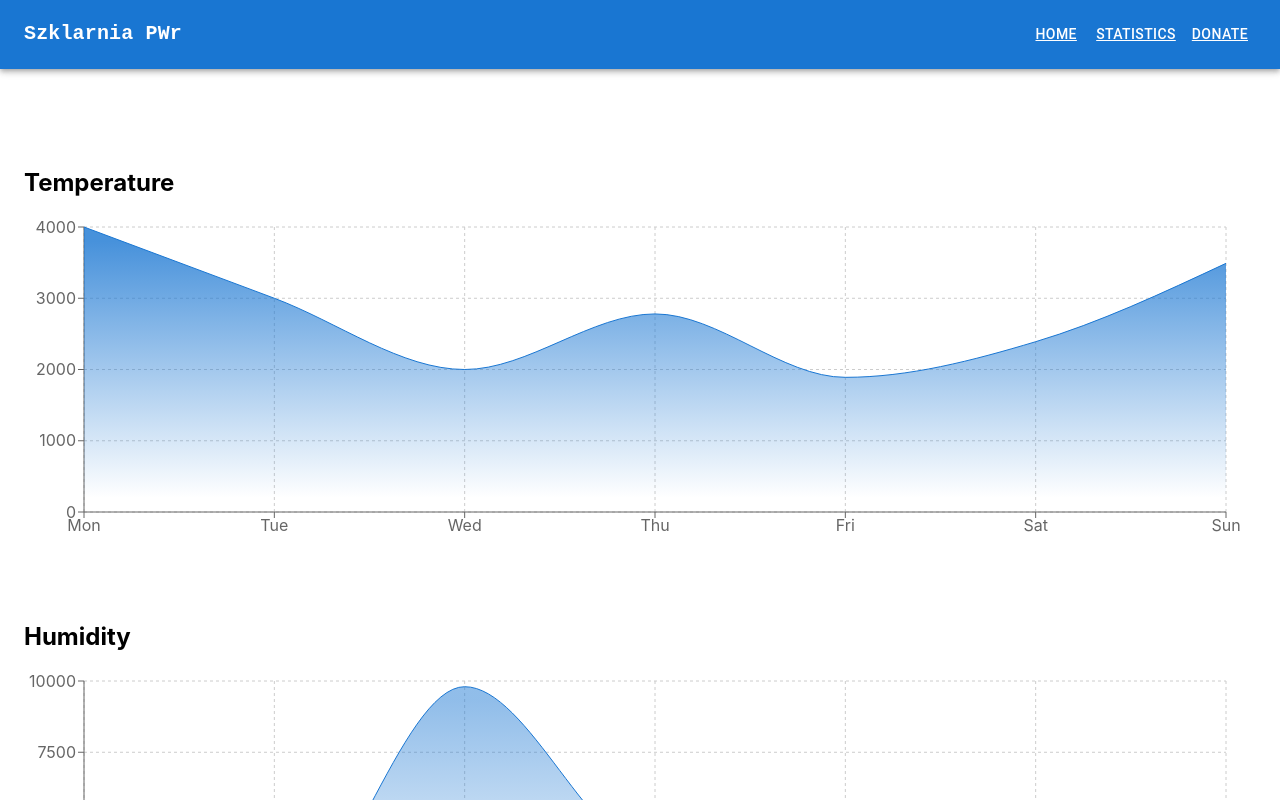
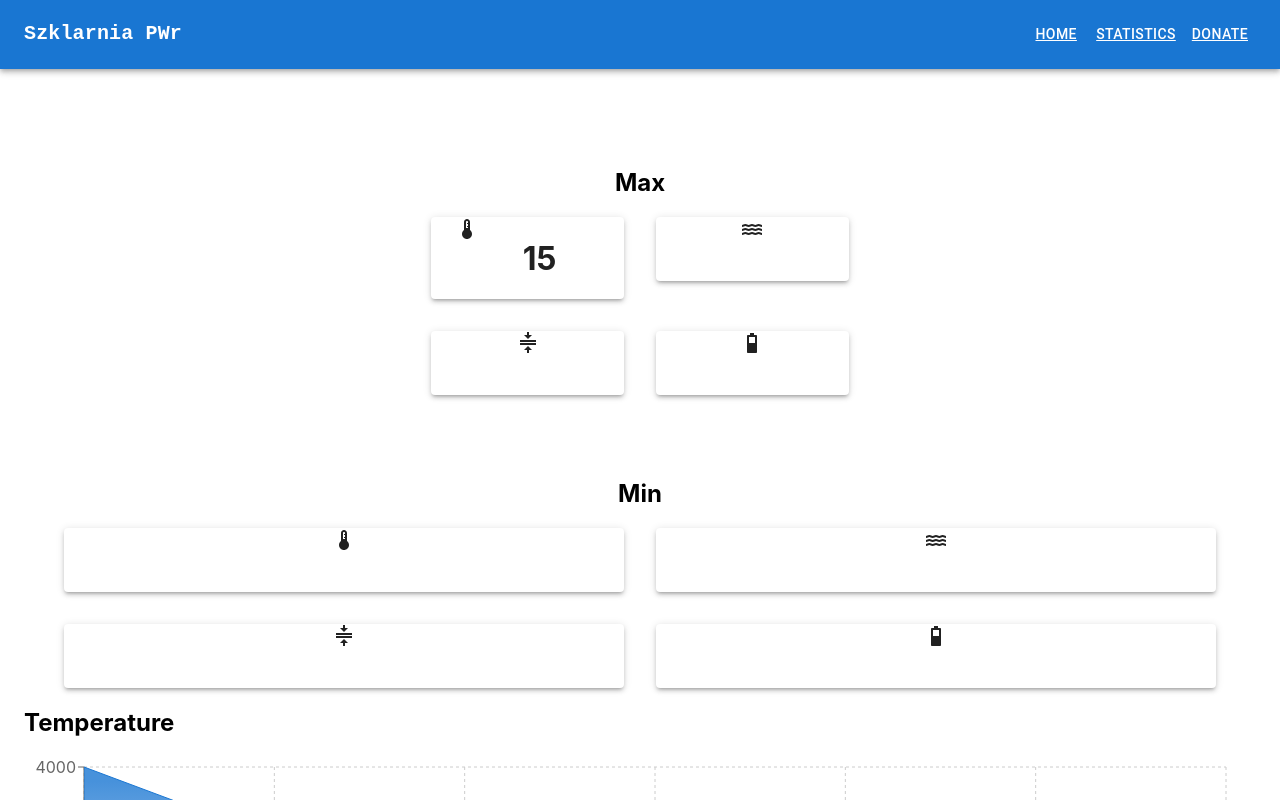
Before and after one commit to Szklarnia-PWr/Szklarnia-PWr, a React (Vite) app in the folder apps/client/: page /statistics in a window 1280 px wide. Shown: the top 800 px of the page. Built offline with nearby package versions, Linux system fonts and the light colour scheme.

Commit message:
Add `Highscore`

```diff
--- /dev/null
+++ b/apps/client/src/components/Highscores/Highscores.css
@@ -0,0 +1,10 @@
+.tile {
+    min-height: 4rem;
+    display: flex;
+    flex-direction: row;
+    justify-content: center;
+    /* text-align: center; */
+    padding-left: 1.5rem;
+    padding-right: 1.5rem;
+
+}
--- a/apps/client/src/components/Highscores/Highscores.tsx
+++ b/apps/client/src/components/Highscores/Highscores.tsx
@@ -1,3 +1,89 @@
+import {
+    Battery4BarOutlined,
+    Compress,
+    DeviceThermostatOutlined,
+    WaterOutlined,
+} from '@mui/icons-material';
+import { Container, Grid, Paper } from '@mui/material';
+
+import './Highscores.css';
+
 export const Highscores = () => {
-    return <></>;
+    return (
+        <Container sx={{ textAlign: 'center' }}>
+            <h2>Max</h2>
+            <Grid
+                direction='column'
+                alignItems='center'
+                justifyContent='center'
+                container
+                spacing={3}
+            >
+                <Grid item xs={6}>
+                    <Grid
+                        sx={{ marginBottom: '4rem' }}
+                        container
+                        rowSpacing={4}
+                        columnSpacing={{ xs: 1, sm: 3, md: 4 }}
+                    >
+                        <Grid item xs={6}>
+                            <Paper className='tile' elevation={3}>
+                                <Grid container>
+                                    <Grid xs={2}>
+                                        <DeviceThermostatOutlined />
+                                    </Grid>
+                                    <Grid xs={10}>
+                                        <h1>15</h1>
+                                    </Grid>
+                                </Grid>
+                            </Paper>
+                        </Grid>
+                        <Grid item xs={6}>
+                            <Paper className='tile' elevation={3}>
+                                <WaterOutlined />
+                            </Paper>
+                        </Grid>
+                        <Grid item xs={6}>
+                            <Paper className='tile' elevation={3}>
+                                <Compress />
+                            </Paper>
+                        </Grid>
+                        <Grid item xs={6}>
+                            <Paper className='tile' elevation={3}>
+                                <Battery4BarOutlined />
+                            </Paper>
+                        </Grid>
+                    </Grid>
+                </Grid>
+            </Grid>
+
+            <h2>Min</h2>
+            <Grid
+                container
+                rowSpacing={4}
+                columnSpacing={{ xs: 1, sm: 3, md: 4 }}
+            >
+                <Grid item xs={6}>
+                    <Paper className='tile' elevation={3}>
+                        <DeviceThermostatOutlined />
+                    </Paper>
+                </Grid>
+                <Grid item xs={6}>
+                    <Paper className='tile' elevation={3}>
+                        <WaterOutlined />
+                    </Paper>
+                </Grid>
+                <Grid item xs={6}>
+                    <Paper className='tile' elevation={3}>
+                        <Compress />
+                    </Paper>
+                </Grid>
+                <Grid item xs={6}>
+                    <Paper className='tile' elevation={3}>
+                        <Battery4BarOutlined />
+                    </Paper>
+                </Grid>
+            </Grid>
+        </Container>
+    );
 };
```
